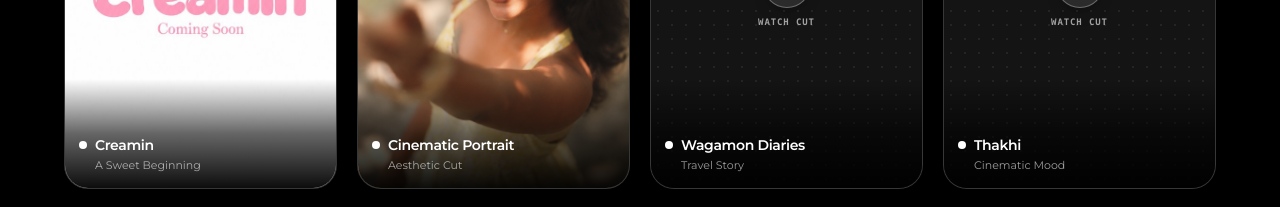
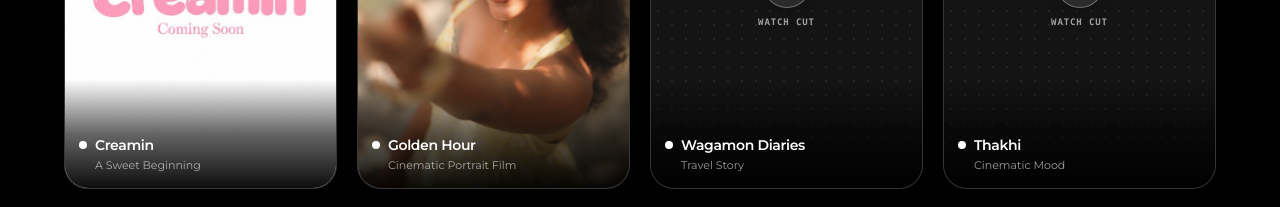
Before and after one commit to thenameisanzu/Anandhu-prasad-portfolio, a Next.js app: page / in a window 1280 px wide. Shown: the part 2460-2667 px from the top of the page. Built offline with nearby package versions, Linux system fonts and the light colour scheme; a web font is replaced by a local one.

Commit message:
feat(projects): rename Cinematic Portrait to Golden Hour - Cinematic Portrait Film

```diff
--- a/components/Site.jsx
+++ b/components/Site.jsx
@@ -240,8 +240,8 @@ export const PROJECTS = [
   },
   {
     id: 2,
-    title: 'Cinematic Portrait: Aesthetic Cut',
-    file: 'Cinematic Portrait Film',
+    title: 'Golden Hour: Cinematic Portrait Film',
+    file: 'Golden Hour - Cinematic Portrait Film',
     driveId: '1c4-XQAbTFMkh2SknbMIdgNMcRCqgIenJ',
     category: 'Wedding Films & Highlights',
     filterCategory: 'weddings',
@@ -249,11 +249,11 @@ export const PROJECTS = [
     duration: '00:45',
     size: '21.5 MB',
     ratio: '9:16 Vertical Reel',
-    desc: 'Dreamy aesthetic portrait film with luminous skin tones, soft highlight rolls, rhythmic pacing, and emotional music bed.',
+    desc: 'Golden hour aesthetic portrait film with luminous warm skin tones, soft highlight rolls, rhythmic pacing, and emotional music bed.',
     driveUrl: 'https://drive.google.com/file/d/1c4-XQAbTFMkh2SknbMIdgNMcRCqgIenJ/view?usp=sharing',
     previewUrl: 'https://drive.google.com/file/d/1c4-XQAbTFMkh2SknbMIdgNMcRCqgIenJ/preview',
     thumbnailImage: '/projects/cinematic-portrait.jpg',
-    tags: ['Portrait Film', 'Skin Tone Color', 'DaVinci Resolve'],
+    tags: ['Golden Hour', 'Portrait Film', 'Skin Tone Color', 'DaVinci Resolve'],
   },
   {
     id: 3,
```
